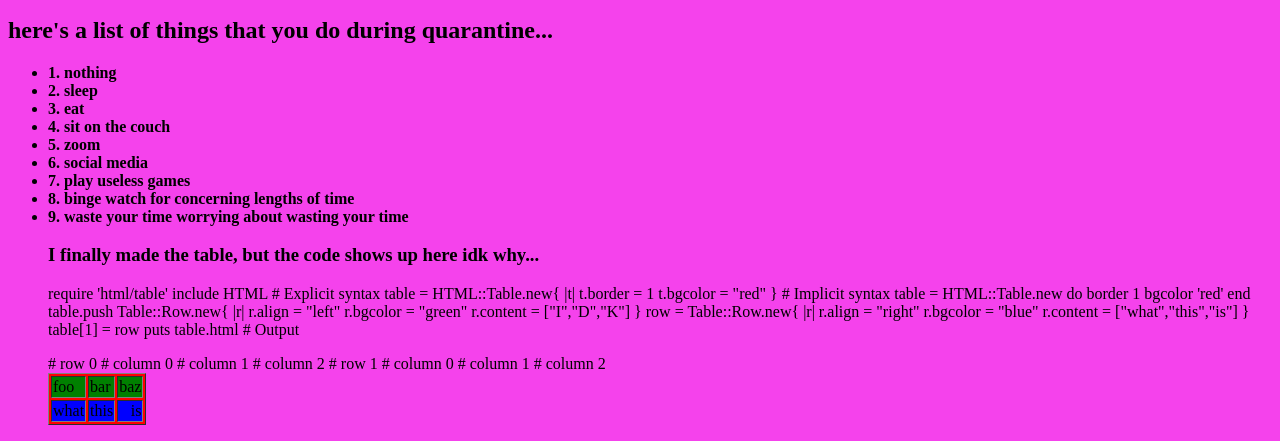
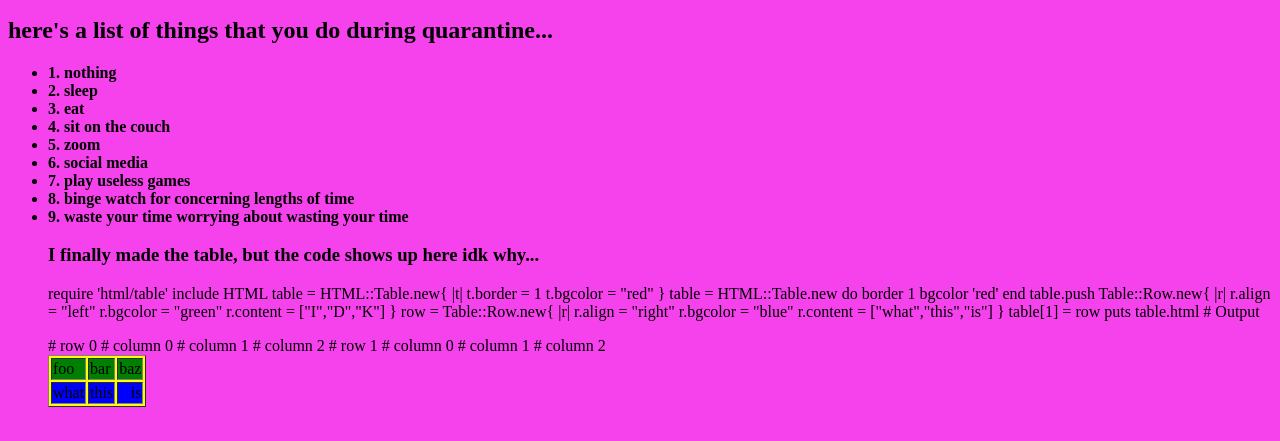
Before and after one commit to Eva-droid/iMadeALink, a plain HTML site: page index.html in a window 1280 px wide. Shown: the part 1131-1572 px from the top of the page. Drawn offline with Linux system fonts and the light colour scheme.

Commit message:
Update index.html

```diff
--- a/index.html
+++ b/index.html
@@ -27,13 +27,11 @@
 require 'html/table'
 include HTML
 
-# Explicit syntax
 table = HTML::Table.new{ |t|
   t.border  = 1
   t.bgcolor = "red"
 }
 
-# Implicit syntax
 table = HTML::Table.new do
   border   1
   bgcolor 'red'
@@ -56,7 +54,7 @@ table[1] = row
 puts table.html
 
 # Output
-<table border=1 bgcolor='red' font color = 'black'>
+<table border=1 bgcolor='yellow' font color = 'black'>
    <tr align='left' bgcolor='green'>  # row 0
       <td>foo</td>                    # column 0
       <td>bar</td>                    # column 1
```
